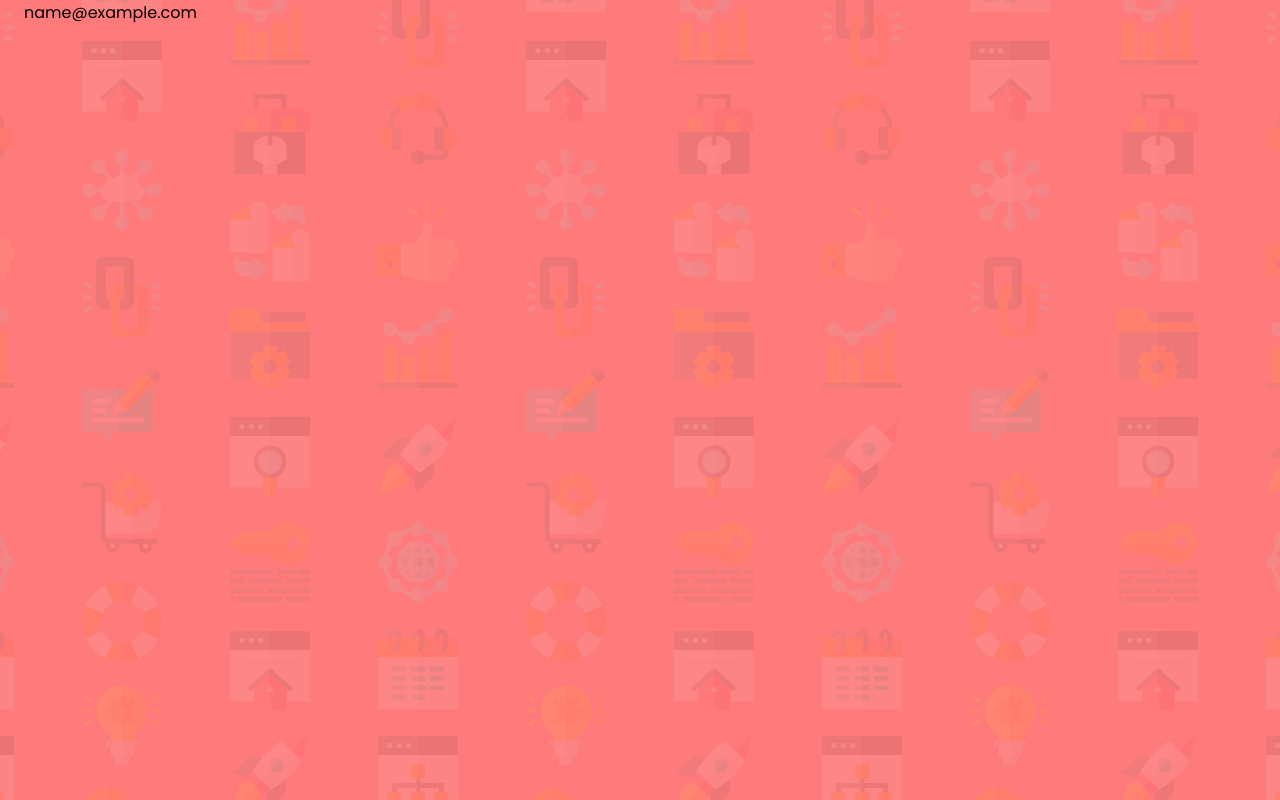
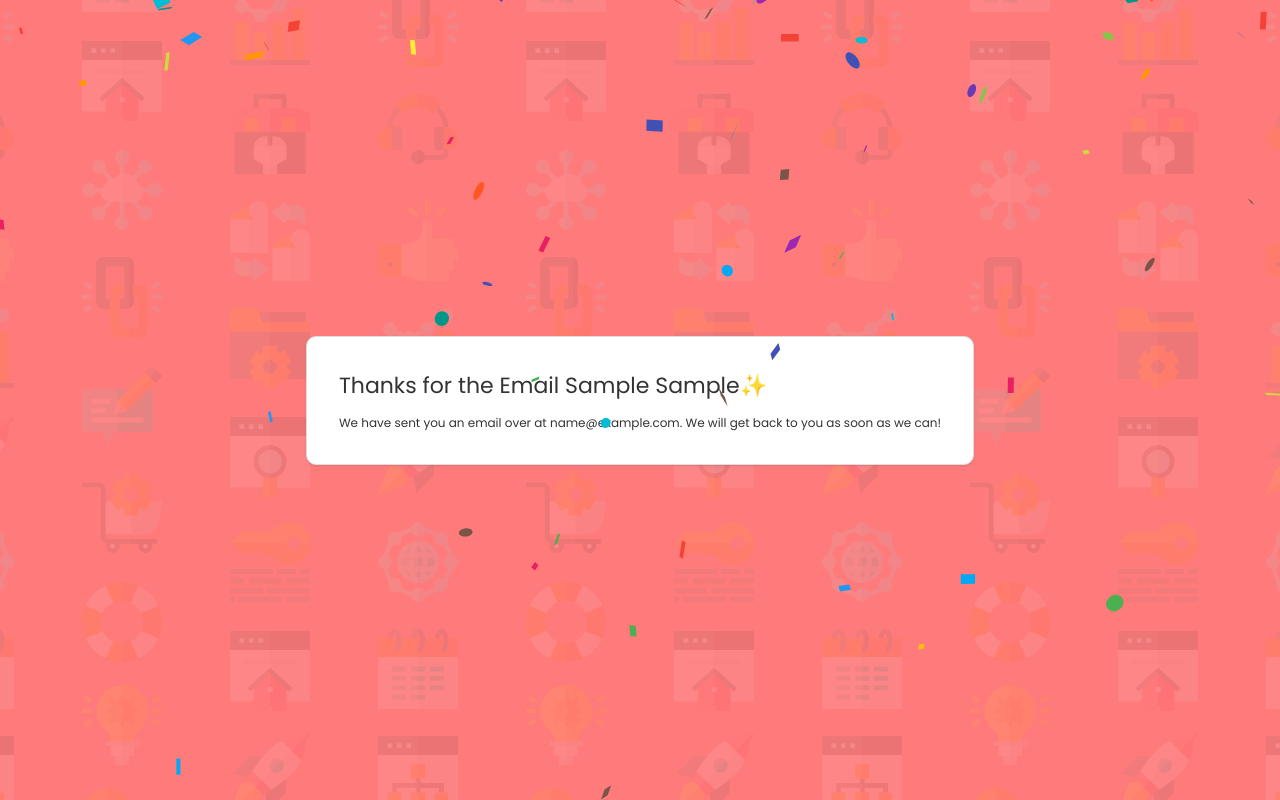
Before and after one commit to ostapyshyn/FM-Intro-component-with-sign-up-form, a React (Create React App) app: page / in a window 1280 px wide. Both pictures are taken after typing "Sample", "Sample", "name@example.com", "Sample123" into the empty fields and a click on the button "CLAIM YOUR FREE TRIAL". Built offline with nearby package versions, Linux system fonts and the light colour scheme.

Commit message:
Add success page

```diff
--- a/package.json
+++ b/package.json
@@ -7,7 +7,9 @@
     "@testing-library/react": "^13.4.0",
     "@testing-library/user-event": "^13.5.0",
     "formik": "^2.2.9",
+    "framer-motion": "^7.6.4",
     "react": "^18.2.0",
+    "react-confetti": "^6.1.0",
     "react-dom": "^18.2.0",
     "react-router-dom": "^6.4.3",
     "react-scripts": "5.0.1",
--- a/src/App.js
+++ b/src/App.js
@@ -1,29 +1,12 @@
-import Form from './components/Form';
-import InfoBlock from './components/InfoBlock';
-import InfoPanel from './components/InfoPanel/InfoPanel';
-import styles from './App.module.scss';
 import { Routes, Route } from 'react-router-dom';
 import Message from './components/Message';
+import Main from './components/Main';
 
 function App() {
   return (
     <>
       <Routes>
-        <Route
-          path="/"
-          element={
-            <div className={styles.app}>
-              <div className={styles.info}>
-                <InfoBlock />
-              </div>
-              <div className={styles.form}>
-                <InfoPanel />
-                <Form />
-              </div>
-            </div>
-          }
-        />
-
+        <Route path="/" element={<Main />} />
         <Route path="/success" element={<Message />} />
       </Routes>
     </>
--- /dev/null
+++ b/src/components/Main/Main.jsx
@@ -0,0 +1,26 @@
+import React from 'react';
+import Form from '../Form';
+import InfoBlock from '../InfoBlock';
+import InfoPanel from '../InfoPanel';
+import styles from './Main.module.scss';
+import { motion as m } from 'framer-motion';
+
+const Main = () => {
+  return (
+    <m.div
+      initial={{ opacity: 0 }}
+      animate={{ opacity: 1 }}
+      exit={{ opacity: 0 }}
+      className={styles.app}>
+      <div className={styles.info}>
+        <InfoBlock />
+      </div>
+      <div className={styles.form}>
+        <InfoPanel />
+        <Form />
+      </div>
+    </m.div>
+  );
+};
+
+export default Main;
--- /dev/null
+++ b/src/components/Main/Main.module.scss
@@ -0,0 +1,21 @@
+@import '../../index.scss';
+.app {
+  display: flex;
+  flex-direction: row;
+  justify-content: center;
+  align-items: center;
+  height: 100vh;
+  width: 100%;
+  /* max-width: 600px;
+  border: 1px solid mediumblue; */
+  margin: auto;
+  gap: 45px;
+
+  @include mq(900px) {
+    margin-top: 95px;
+    margin-bottom: 60px;
+    flex-direction: column;
+    height: auto;
+    gap: 70px;
+  }
+}
--- /dev/null
+++ b/src/components/Main/index.js
@@ -0,0 +1,2 @@
+import Main from './Main';
+export default Main;
--- a/src/components/Message/Message.jsx
+++ b/src/components/Message/Message.jsx
@@ -1,9 +1,47 @@
-import React from 'react';
+import React, { useEffect, useState } from 'react';
 import { useLocation } from 'react-router-dom';
+import { motion as m } from 'framer-motion';
+import styles from './Message.module.scss';
+import { AnimatePresence } from 'framer-motion';
+import Confetti from 'react-confetti';
 
 const Message = () => {
   const location = useLocation();
-  return <div>{location.state.email}</div>;
+
+  const [pieces, setPieces] = useState(200);
+
+  const stopConfetti = () => {
+    setTimeout(() => {
+      setPieces(0);
+    }, 3000);
+  };
+
+  useEffect(() => {
+    stopConfetti();
+  }, []);
+
+  return (
+    <>
+      <AnimatePresence mode="wait">
+        <m.div
+          initial={{ opacity: 0 }}
+          animate={{ opacity: 1 }}
+          exit={{ opacity: 0 }}
+          className={styles.message}>
+          <div className={styles.info}>
+            <p>
+              Thanks for the Email {location.state.firstName} {location.state.lastName}✨
+            </p>
+            <p className={styles.email}>
+              We have sent you an email over at {location.state.email}. We will get back to you as
+              soon as we can!
+            </p>
+          </div>
+        </m.div>
+      </AnimatePresence>
+      <Confetti gravity={0.2} numberOfPieces={pieces} />
+    </>
+  );
 };
 
 export default Message;
--- a/src/components/Message/Message.module.scss
+++ b/src/components/Message/Message.module.scss
@@ -0,0 +1,36 @@
+@import '../../index.scss';
+.message {
+  display: flex;
+  justify-content: center;
+  align-items: center;
+  min-height: 100vh;
+  .info {
+    background-color: #fff;
+    border: 1px solid #ddd;
+
+    box-shadow: 0 1px 2px rgba(0, 0, 0, 0.1);
+    color: #333;
+    // display: flex;
+    // flex-direction: column;
+
+    padding: 2rem;
+    font-size: 22px;
+
+    // position: absolute;
+    // left: 50%;
+    // top: 50%;
+    // transform: translate(-50%, -50%);
+    max-width: 800px;
+    background: white;
+    border-radius: 10px;
+    // overflow: hidden;
+    .email {
+      margin-top: 12px;
+      font-size: 12px;
+    }
+    @include mq(700px) {
+      width: 100%;
+      padding: 1rem;
+    }
+  }
+}
```
Also changed, not shown: 1 other file (tests, documents, lock files or other folders).
